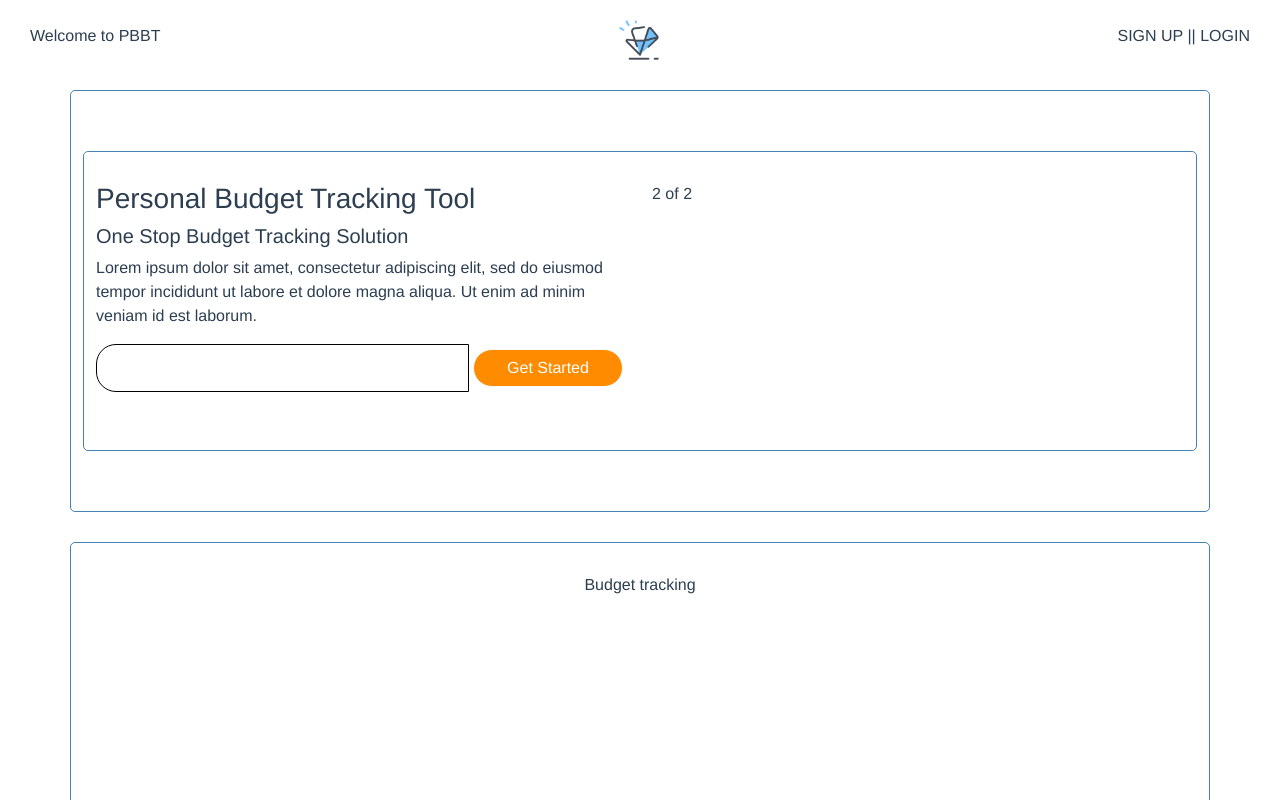
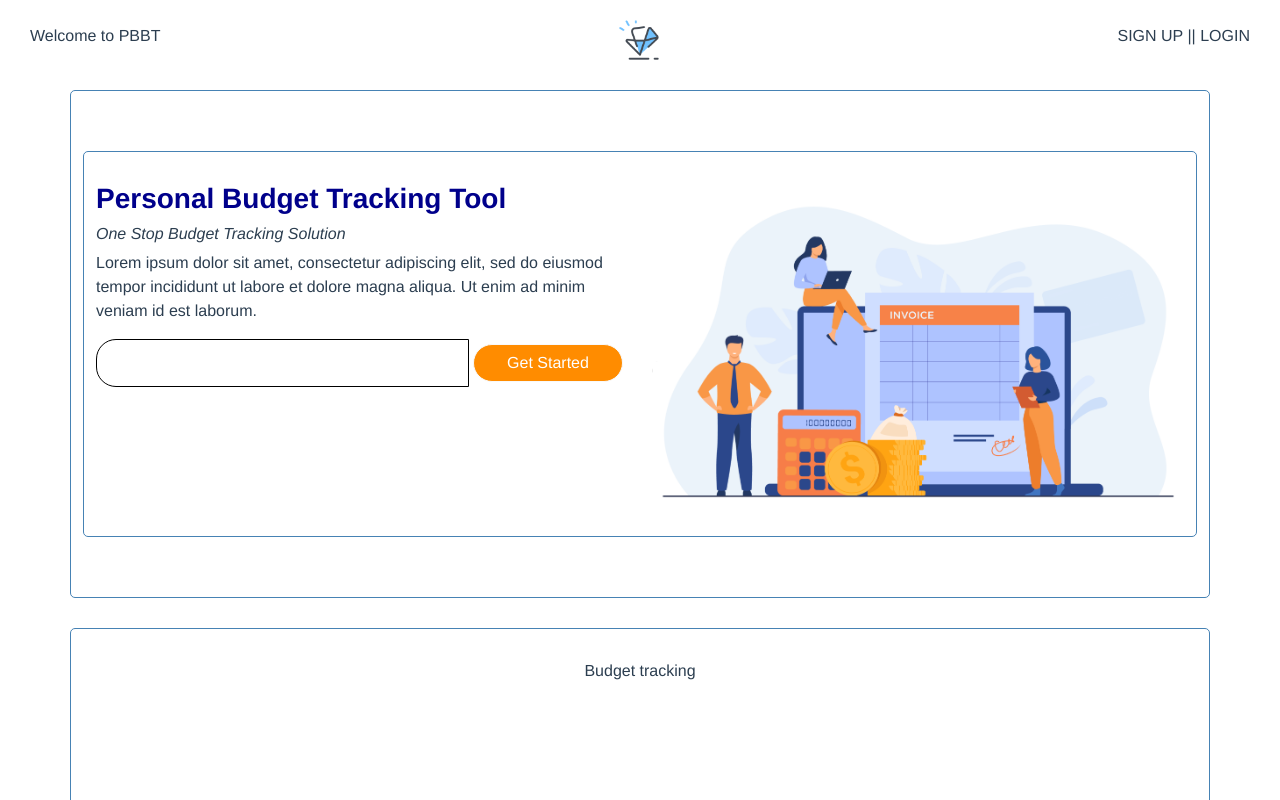
Before and after one commit to avinashrvan/chaos_pack, a Vue app: page /#/ in a window 1280 px wide. Shown: the top 800 px of the page. Built offline with nearby package versions, Linux system fonts and the light colour scheme.

Commit message:
Completed the basics of the first section

```diff
--- a/src/components/GetStarted.vue
+++ b/src/components/GetStarted.vue
@@ -4,15 +4,16 @@
         <b-container class="b-container">
             <b-row>
                 <b-col class='col'>
-                    <h3>Personal Budget Tracking Tool</h3>
-                    <h5>One Stop Budget Tracking Solution</h5>
+                    <h3 style="color:#00008B; font-family: Helvetica"><strong>Personal Budget Tracking Tool</strong></h3>
+                    <h6><em>One Stop Budget Tracking Solution</em></h6>
                     <p>Lorem ipsum dolor sit amet, consectetur adipiscing elit, sed do eiusmod tempor incididunt ut labore et dolore magna aliqua. Ut enim ad minim veniam id est laborum.</p>
                     <InputEmail/>
 
                 </b-col>
 
-
-                <b-col class='col'>2 of 2</b-col>
+                <b-col class='col'>
+                    <img src="../assets/getStarted.png" class="img-responsive" width="100%">
+                </b-col>
             </b-row>
         </b-container>
 
```
Also changed, not shown: src/components/InputEmail.vue (+7 -5 lines), src/assets/getStarted.png (added).
